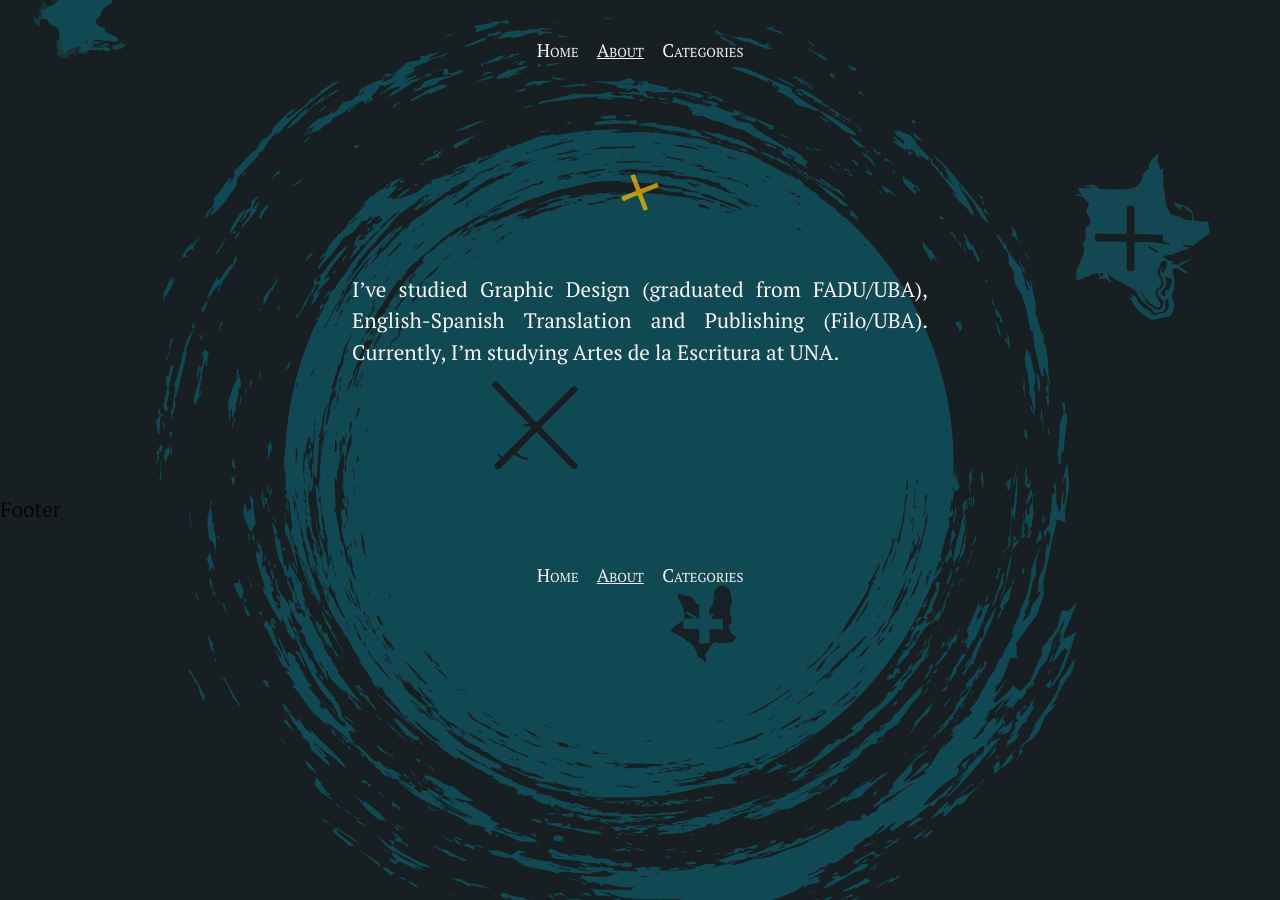
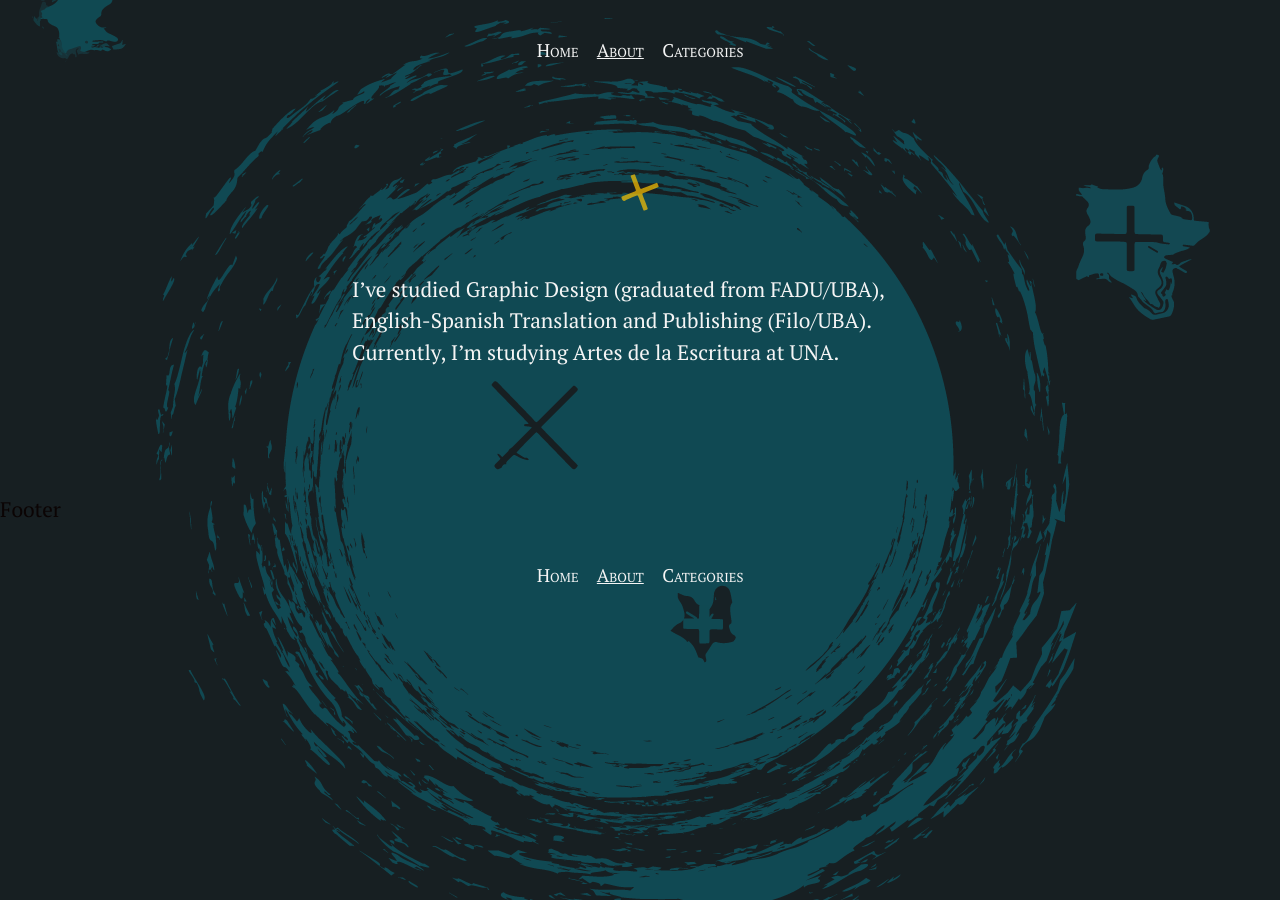
Before and after one commit to silvialohrmann/editorial, a Jekyll site: the page built from about.md, in a window 1280 px wide. Built offline with Jekyll 4.4.1, drawn with Linux system fonts in a browser that asks for light colours.

Commit message:
Update _article.scss

```diff
--- a/_sass/_article.scss
+++ b/_sass/_article.scss
@@ -33,6 +33,9 @@
     -webkit-hyphens: auto;
     hyphens: auto;
   word-spacing: normal;
+    @media (min-width: $on-tablet) {
+    text-align: left;
+  }
 }
 
 .post p:first-of-type,
```
